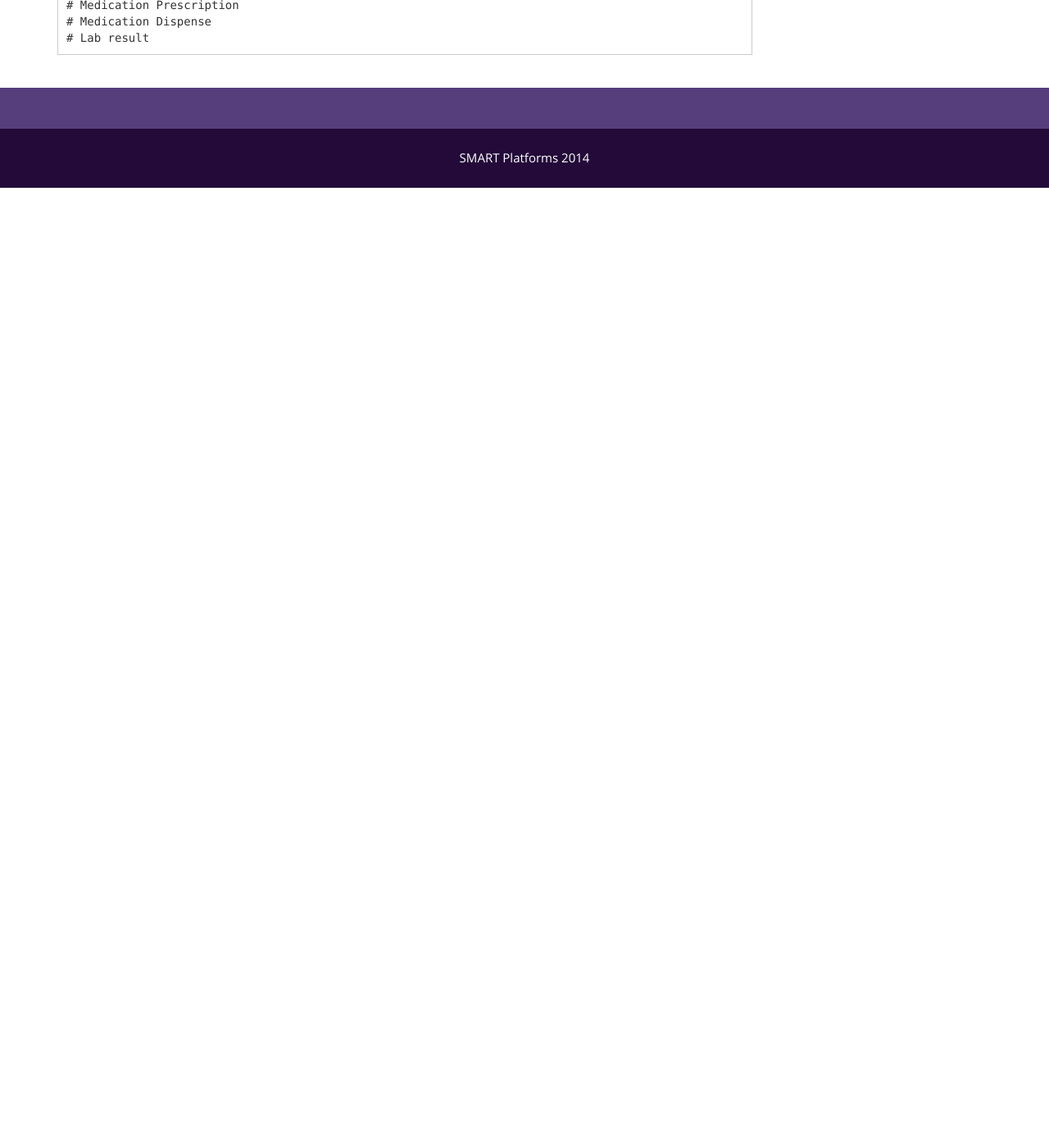
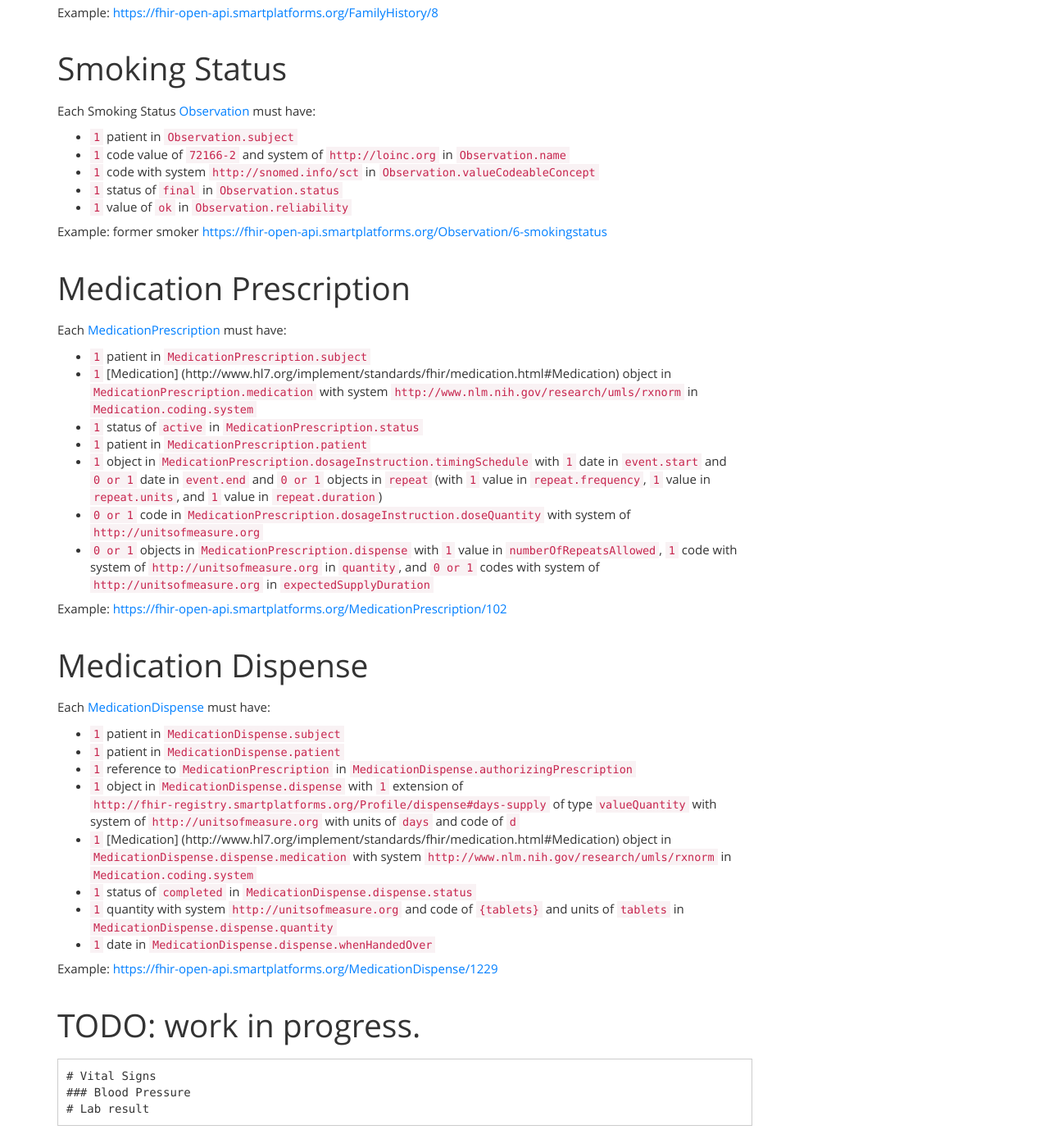
Before and after one commit to smart-on-fhir/smart-on-fhir.github.io, a Jekyll site: the page built from profiles/index.md, in a window 1280 px wide and 1400 px high, scrolled down 3350 px. Shown: the whole window at 82% size. Built offline with Jekyll 4.4.1, drawn with Linux system fonts in a browser that asks for light colours; Markdown is read by kramdown in place of the engine named in the settings; before the commit the page ends 3579 px from its top, so only the background shows below that; some of the changed text lies outside the part shown.

Commit message:
Additional profiles

````diff
--- a/profiles/index.md
+++ b/profiles/index.md
@@ -101,6 +101,34 @@
 
 ##### Example: shrimp [https://fhir-open-api.smartplatforms.org/Substance/unii-1891LE191T](https://fhir-open-api.smartplatforms.org/Substance/unii-1891LE191T?_format=json)
 
+### "No known allergies"
+
+Encoded as
+[List](http://www.hl7.org/implement/standards/fhir/list.html#List)
+must have:
+
+ * `1` patient in `List.subject`
+ * `1` code value of `52473-6` and system of `http://loinc.org` in `List.code`
+ * `1` date in `List.date`
+ * `1` value of `snapshot` in `List.mode`
+ * `1` code value of `nilknown` and system of `http://hl7.org/fhir/list-empty-reason` in `List.emptyReason`
+
+##### Example: [https://fhir-open-api.smartplatforms.org/List/24](https://fhir-open-api.smartplatforms.org/List/24?_format=json)
+
+### "No known history of drug allergy"
+
+Encoded as
+[List](http://www.hl7.org/implement/standards/fhir/list.html#List)
+must have:
+
+ * `1` patient in `List.subject`
+ * `1` code value of `11382-9` and system of `http://loinc.org` in `List.code`
+ * `1` date in `List.date`
+ * `1` value of `snapshot` in `List.mode`
+ * `1` code value of `nilknown` and system of `http://hl7.org/fhir/list-empty-reason` in `List.emptyReason`
+
+##### Example: [https://fhir-open-api.smartplatforms.org/List/62](https://fhir-open-api.smartplatforms.org/List/62?_format=json)
+
 # Immunizations
 
 Each
@@ -173,13 +201,43 @@
 
 ##### Example: former smoker [https://fhir-open-api.smartplatforms.org/Observation/6-smokingstatus](https://fhir-open-api.smartplatforms.org/Observation/6-smokingstatus?_format=json)
 
+# Medication Prescription
+
+Each
+[MedicationPrescription](http://www.hl7.org/implement/standards/fhir/medicationprescription.html#MedicationPrescription)
+must have:
+
+ * `1` patient in `MedicationPrescription.subject`
+ * `1` [Medication] (http://www.hl7.org/implement/standards/fhir/medication.html#Medication) object in `MedicationPrescription.medication` with system `http://www.nlm.nih.gov/research/umls/rxnorm` in `Medication.coding.system`
+ * `1` status of `active` in `MedicationPrescription.status`
+ * `1` patient in `MedicationPrescription.patient`
+ * `1` object in `MedicationPrescription.dosageInstruction.timingSchedule` with `1` date in `event.start` and `0 or 1` date in `event.end` and `0 or 1` objects in `repeat` (with `1` value in `repeat.frequency`, `1` value in `repeat.units`, and `1` value in `repeat.duration`)
+ * `0 or 1` code in `MedicationPrescription.dosageInstruction.doseQuantity` with system of `http://unitsofmeasure.org`
+ * `0 or 1` objects in `MedicationPrescription.dispense` with `1` value in `numberOfRepeatsAllowed`, `1` code with system of `http://unitsofmeasure.org` in `quantity`, and `0 or 1` codes with system of `http://unitsofmeasure.org` in `expectedSupplyDuration`
+
+##### Example: [https://fhir-open-api.smartplatforms.org/MedicationPrescription/102](https://fhir-open-api.smartplatforms.org/MedicationPrescription/102?_format=json)
+
+# Medication Dispense
+
+Each
+[MedicationDispense](http://www.hl7.org/implement/standards/fhir/medicationdispense.html#MedicationDispense)
+must have:
+
+ * `1` patient in `MedicationDispense.subject`
+ * `1` patient in `MedicationDispense.patient`
+ * `1` reference to `MedicationPrescription` in `MedicationDispense.authorizingPrescription`
+ * `1` object in `MedicationDispense.dispense` with `1` extension of `http://fhir-registry.smartplatforms.org/Profile/dispense#days-supply` of type `valueQuantity` with system of `http://unitsofmeasure.org` with units of `days` and code of `d`
+ * `1` [Medication] (http://www.hl7.org/implement/standards/fhir/medication.html#Medication) object in `MedicationDispense.dispense.medication` with system `http://www.nlm.nih.gov/research/umls/rxnorm` in `Medication.coding.system`
+ * `1` status of `completed` in `MedicationDispense.dispense.status`
+ * `1` quantity with system `http://unitsofmeasure.org` and code of `{tablets}` and units of `tablets` in `MedicationDispense.dispense.quantity`
+ * `1` date in `MedicationDispense.dispense.whenHandedOver`
+
+##### Example: [https://fhir-open-api.smartplatforms.org/MedicationDispense/1229](https://fhir-open-api.smartplatforms.org/MedicationDispense/1229?_format=json)
+
 # TODO: work in progress.
 
 ```
 # Vital Signs
 ### Blood Pressure
-# "No allergies"
-# Medication Prescription
-# Medication Dispense
 # Lab result
 ```
````
